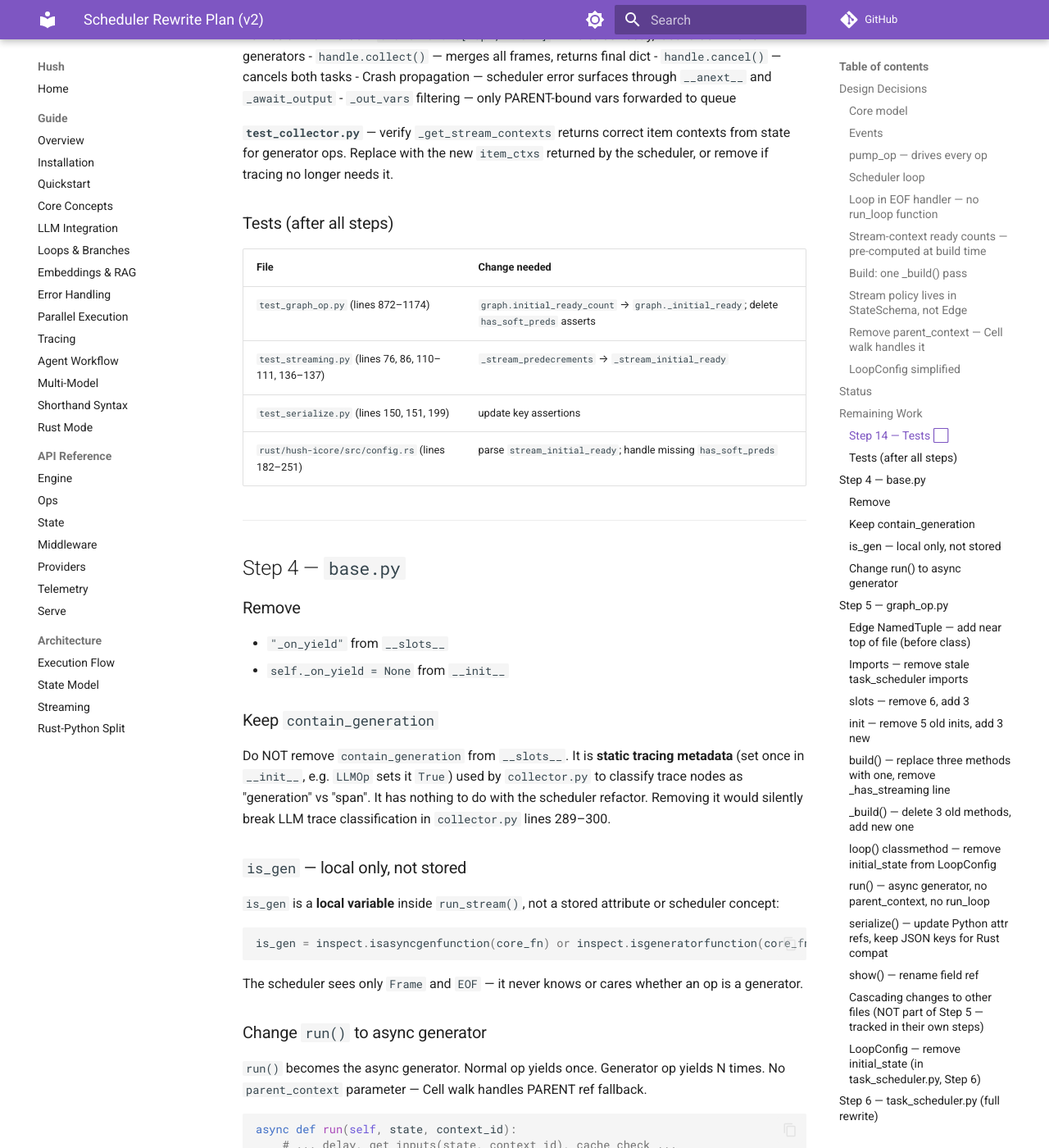
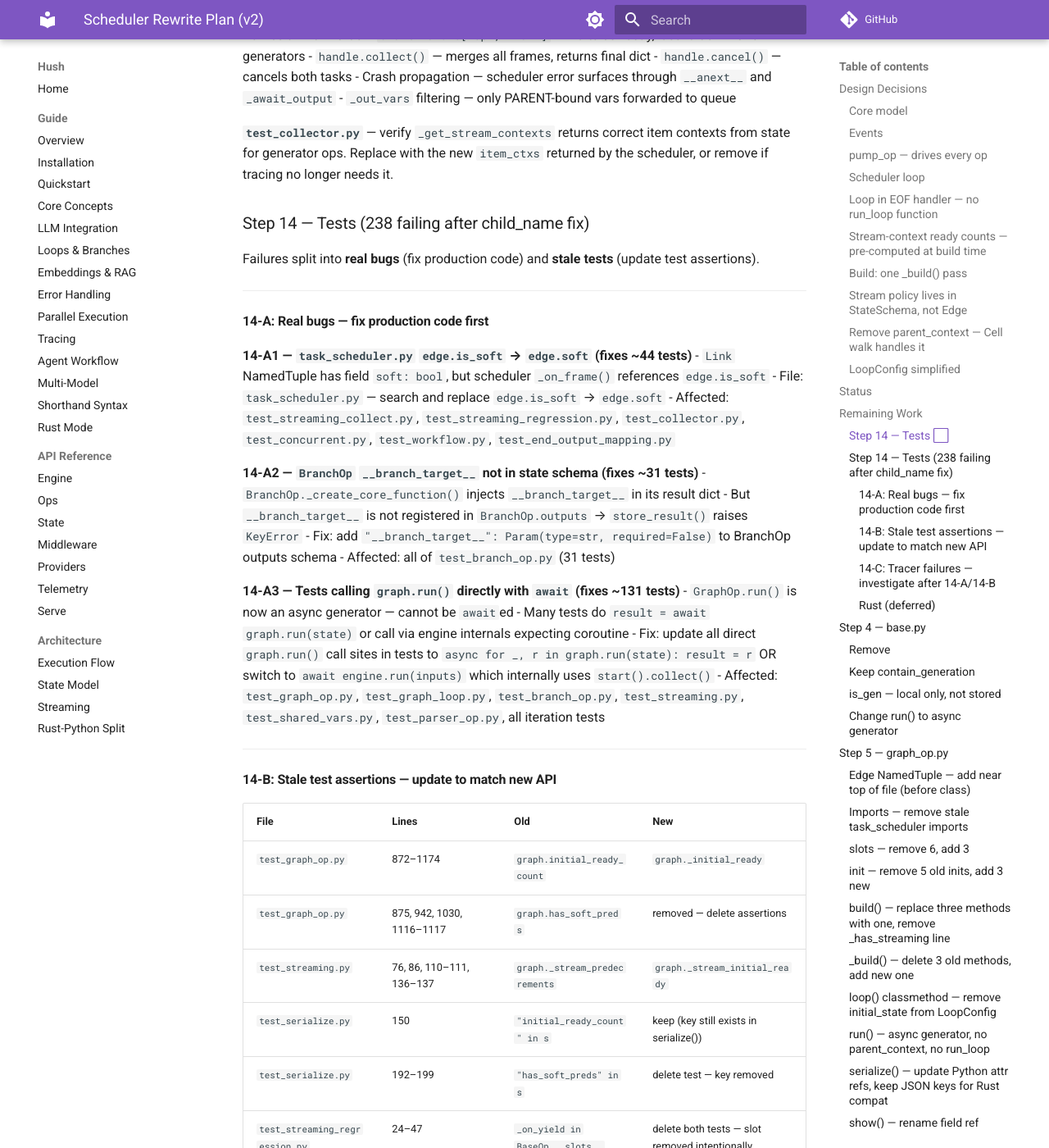
Before and after one commit to batman1m2001-cyber/Operonx, an MkDocs documentation site: the page built from docs/architecture/scheduler-rewrite.md, in a window 1280 px wide and 1400 px high, scrolled down 5096 px. Shown: the whole window at 82% size. Built offline with MkDocs 1.6.1 and Material for MkDocs 9.7.7, drawn with Linux system fonts in a browser that asks for light colours; comment, search, counter and statistics services are not loaded; some of the changed text lies outside the part shown.

Commit message:
docs: update scheduler-rewrite plan — Steps 10-13 done, Step 14 tests remaining

```diff
--- a/docs/architecture/scheduler-rewrite.md
+++ b/docs/architecture/scheduler-rewrite.md
@@ -215,14 +215,63 @@ class LoopConfig:
 **`test_collector.py`** — verify `_get_stream_contexts` returns correct item contexts from state for generator ops.
   Replace with the new `item_ctxs` returned by the scheduler, or remove if tracing no longer needs it.
 
-### Tests (after all steps)
+### Step 14 — Tests (238 failing after child_name fix)
 
-| File | Change needed |
-|------|--------------|
-| `test_graph_op.py` (lines 872–1174) | `graph.initial_ready_count` → `graph._initial_ready`; delete `has_soft_preds` asserts |
-| `test_streaming.py` (lines 76, 86, 110–111, 136–137) | `_stream_predecrements` → `_stream_initial_ready` |
-| `test_serialize.py` (lines 150, 151, 199) | update key assertions |
-| `rust/hush-icore/src/config.rs` (lines 182–251) | parse `stream_initial_ready`; handle missing `has_soft_preds` |
+Failures split into **real bugs** (fix production code) and **stale tests** (update test assertions).
+
+---
+
+#### 14-A: Real bugs — fix production code first
+
+**14-A1 — `task_scheduler.py` `edge.is_soft` → `edge.soft` (fixes ~44 tests)**
+- `Link` NamedTuple has field `soft: bool`, but scheduler `_on_frame()` references `edge.is_soft`
+- File: `task_scheduler.py` — search and replace `edge.is_soft` → `edge.soft`
+- Affected: `test_streaming_collect.py`, `test_streaming_regression.py`, `test_collector.py`, `test_concurrent.py`, `test_workflow.py`, `test_end_output_mapping.py`
+
+**14-A2 — `BranchOp` `__branch_target__` not in state schema (fixes ~31 tests)**
+- `BranchOp._create_core_function()` injects `__branch_target__` in its result dict
+- But `__branch_target__` is not registered in `BranchOp.outputs` → `store_result()` raises `KeyError`
+- Fix: add `"__branch_target__": Param(type=str, required=False)` to BranchOp outputs schema
+- Affected: all of `test_branch_op.py` (31 tests)
+
+**14-A3 — Tests calling `graph.run()` directly with `await` (fixes ~131 tests)**
+- `GraphOp.run()` is now an async generator — cannot be `await`ed
+- Many tests do `result = await graph.run(state)` or call via engine internals expecting coroutine
+- Fix: update all direct `graph.run()` call sites in tests to `async for _, r in graph.run(state): result = r`
+  OR switch to `await engine.run(inputs)` which internally uses `start().collect()`
+- Affected: `test_graph_op.py`, `test_graph_loop.py`, `test_branch_op.py`, `test_streaming.py`,
+  `test_shared_vars.py`, `test_parser_op.py`, all iteration tests
+
+---
+
+#### 14-B: Stale test assertions — update to match new API
+
+| File | Lines | Old | New |
+|------|-------|-----|-----|
+| `test_graph_op.py` | 872–1174 | `graph.initial_ready_count` | `graph._initial_ready` |
+| `test_graph_op.py` | 875, 942, 1030, 1116–1117 | `graph.has_soft_preds` | removed — delete assertions |
+| `test_streaming.py` | 76, 86, 110–111, 136–137 | `graph._stream_predecrements` | `graph._stream_initial_ready` |
+| `test_serialize.py` | 150 | `"initial_ready_count" in s` | keep (key still exists in serialize()) |
+| `test_serialize.py` | 192–199 | `"has_soft_preds" in s` | delete test — key removed |
+| `test_streaming_regression.py` | 24–47 | `_on_yield in BaseOp.__slots__` | delete both tests — slot removed intentionally |
+| `test_engine_stream.py` | 28, 59, 91, 121, 154 | `engine.stream(inputs)` | `engine.start(inputs)` + adapt iteration |
+| `test_middleware.py` | 191 | `engine.stream(inputs)` | `engine.start(inputs)` + adapt iteration |
+| `test_graph_loop.py` | 33, 62–64, 96, 161, 188, 259 | `result["_loop_metrics"]` | removed — delete or rewrite assertions |
+| `test_concurrent.py` | 210 | `result["_loop_metrics"]` | removed — delete assertion |
+
+---
+
+#### 14-C: Tracer failures — investigate after 14-A/14-B
+
+`test_local_tracer.py` (3 failures) — likely downstream of 14-A bugs. Re-evaluate after fixing 14-A.
+
+---
+
+#### Rust (deferred)
+
+| File | Lines | Change |
+|------|-------|--------|
+| `rust/hush-icore/src/config.rs` | 182–251 | parse `stream_initial_ready`; handle missing `has_soft_preds` |
 
 ---
 
```
